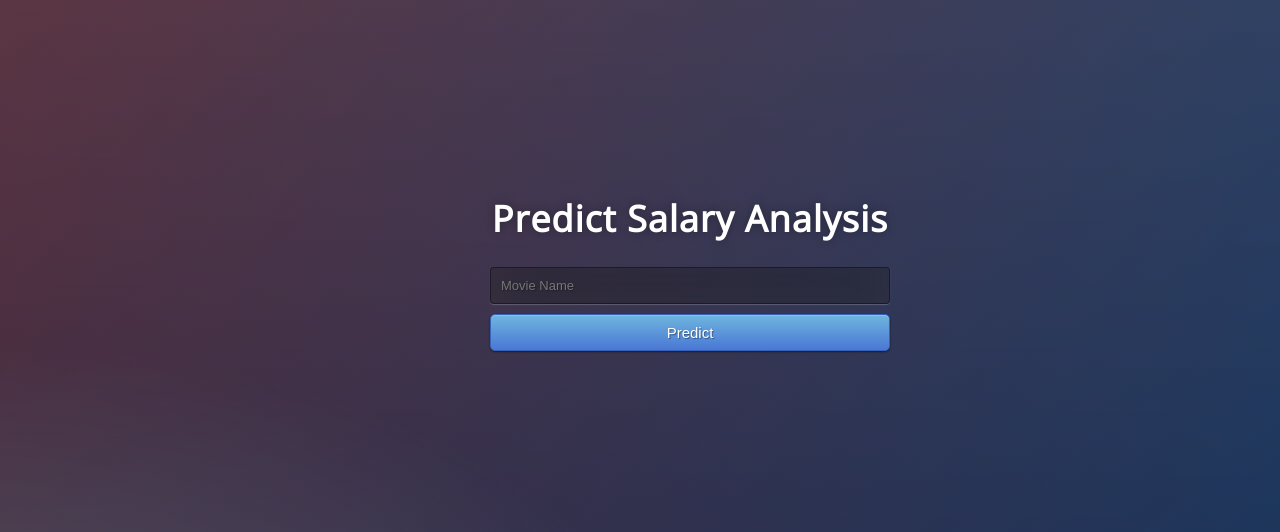
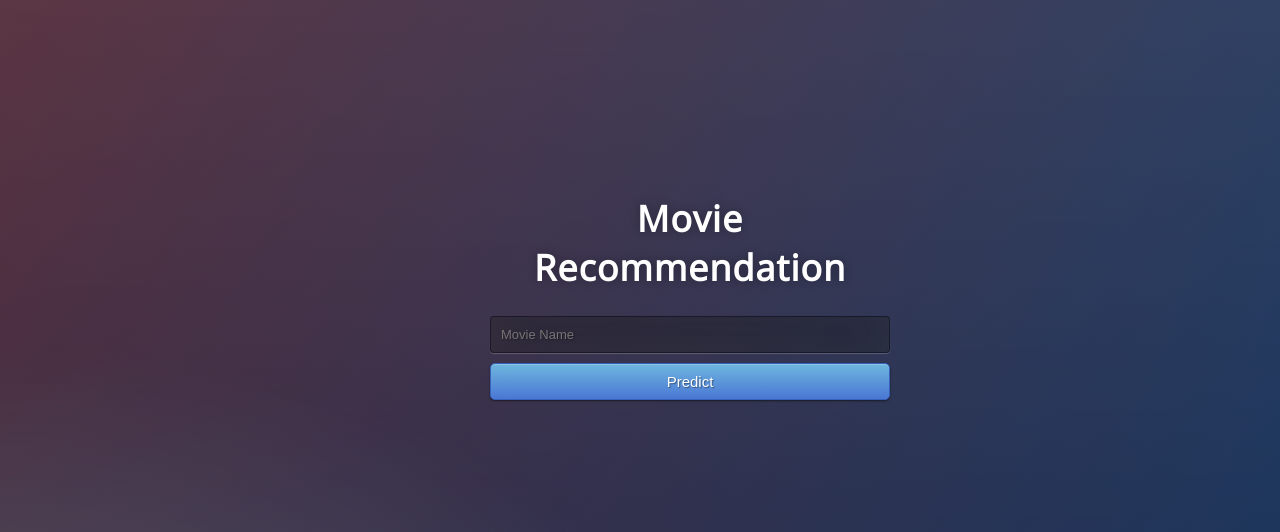
Before and after one commit to the-arcade-01/SDL-Project, a Flask app: page / in a window 1280 px wide. Shown: the top 532 px of the page. Run offline with Flask 2, Linux system fonts and the light colour scheme; parts of the project's set-up code (start-up, migrations or seed data) failed here and were passed over.

Commit message:
Update index.html

```diff
--- a/templates/index.html
+++ b/templates/index.html
@@ -1,6 +1,7 @@
 <!DOCTYPE html>
-<html >
+<html>
 <!--From https://codepen.io/frytyler/pen/EGdtg-->
+
 <head>
   <meta charset="UTF-8">
   <title>ML API</title>
@@ -14,20 +15,17 @@
 
 <body>
   <div class="login">
-	<h1>Predict Salary Analysis</h1>
+    <h1>Movie Recommendation</h1>
 
     <!-- Main Input For Receiving Query to our ML -->
-    <form action="{{ url_for('predict')}}"method="post">
+    <form action="{{ url_for('predict')}}" method="post">
       <input type="text" name="m_name" placeholder="Movie Name" required="required" />
       <button type="submit" class="btn btn-primary btn-block btn-large">Predict</button>
     </form>
-
-   <br>
-   <br>
-   {{ prediction_text }}
 
   </div>
 
 
 </body>
+
 </html>
```
Lines whose indentation alone changed are shown as unchanged.
